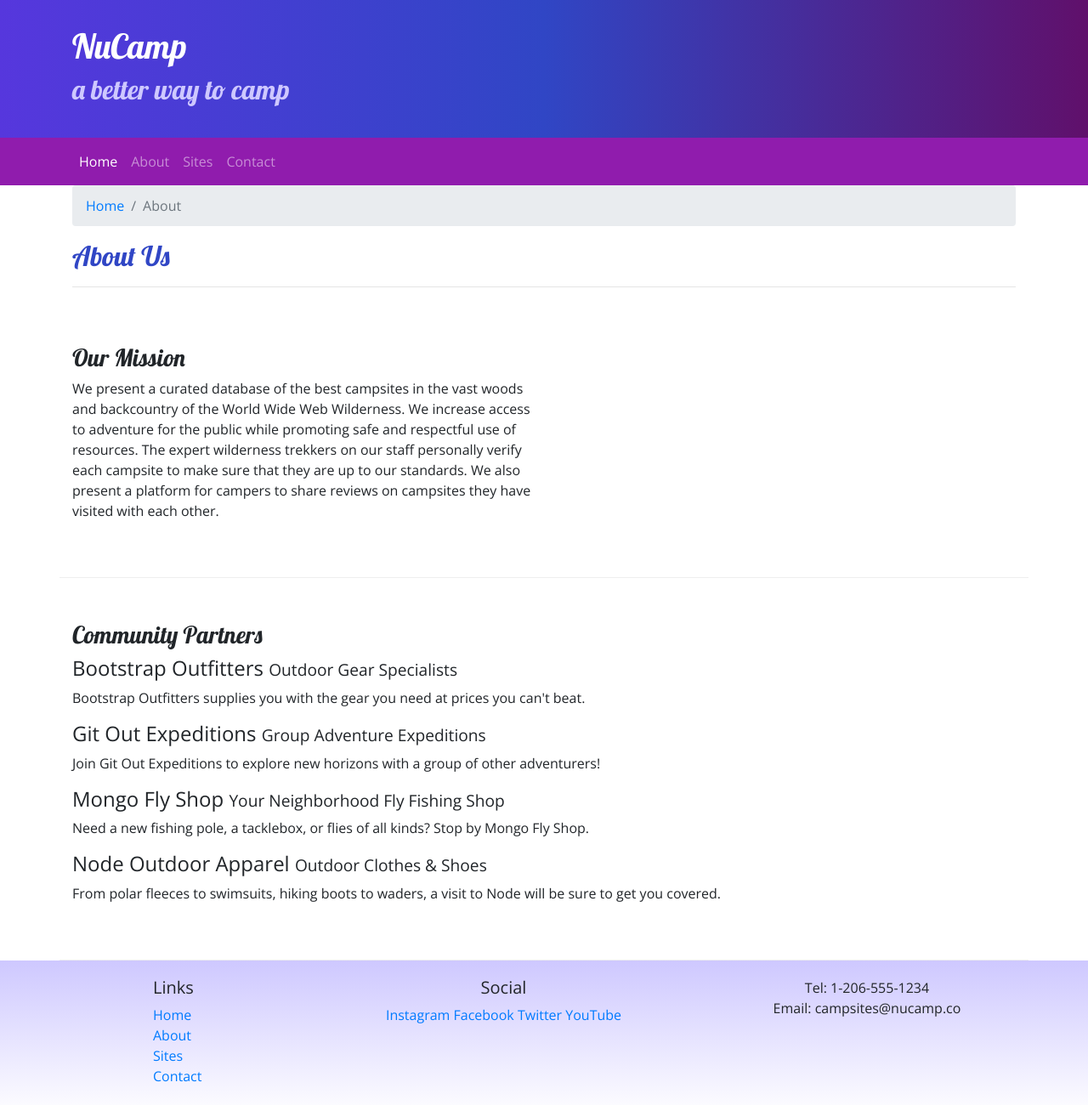
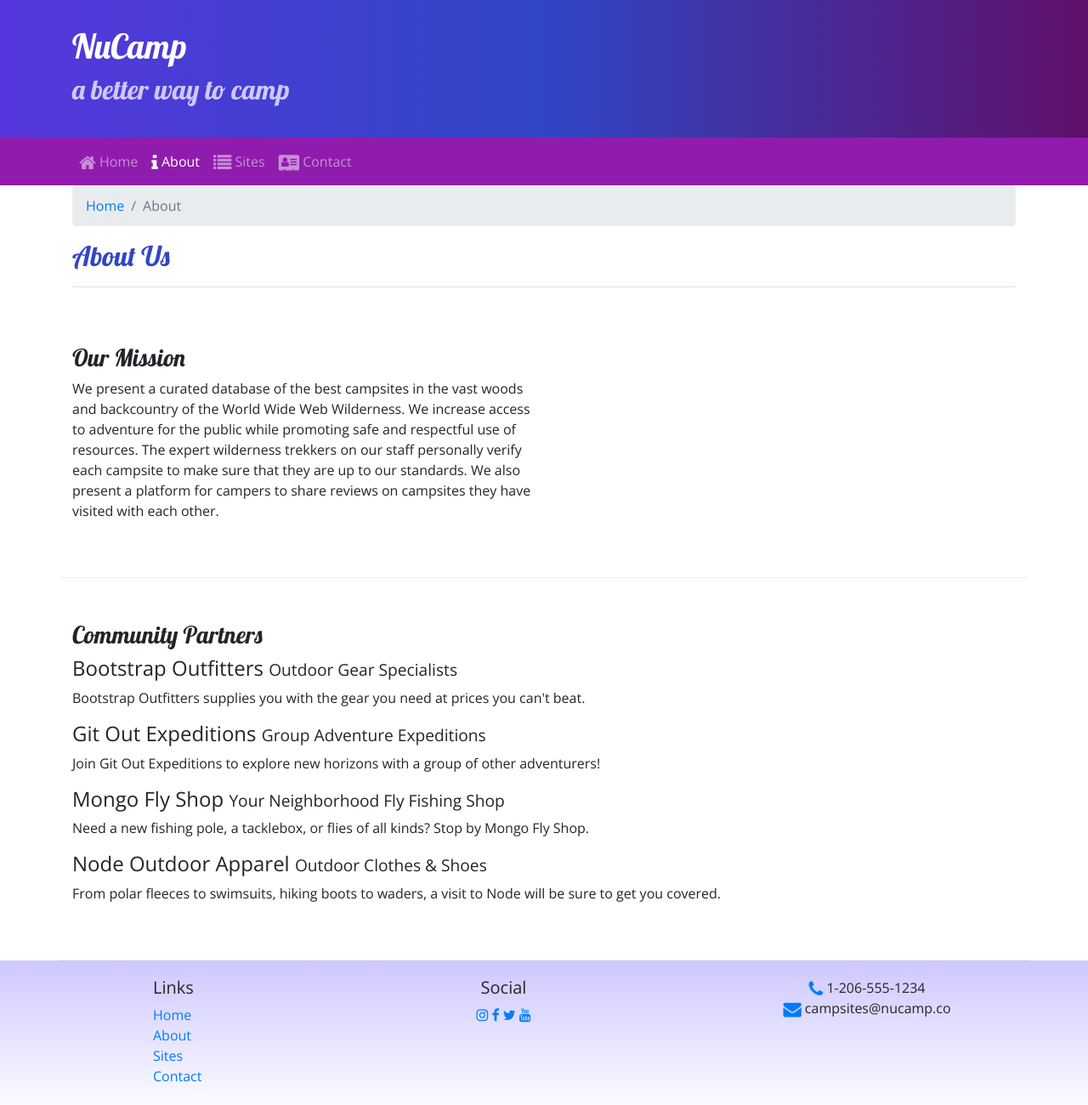
Before and after one commit to jsav11/Bootstrap-Workshop1, a website: page aboutus.html in a window 1280 px wide. Shown: the whole page at 85% size. Drawn offline with nearby package versions, Linux system fonts and the light colour scheme.

Commit message:
Icon Fonts

```diff
--- a/aboutus.html
+++ b/aboutus.html
@@ -37,10 +37,10 @@
             </button>
             <div class="collapse navbar-collapse" id="nucampNavbar">
                 <ul class="navbar-nav">
-                    <li class="nav-item active"><a class="nav-link" href="index.html">Home</a></li>
-                    <li class="nav-item"><a class="nav-link" href="#">About</a></li>
-                    <li class="nav-item"><a class="nav-link" href="#">Sites</a></li>
-                    <li class="nav-item"><a class="nav-link" href="#">Contact</a></li>
+                <li class="nav-item "><a class="nav-link" href="index.html"><i class="fa fa-home fa-lg"></i> Home</a></li>
+                <li class="nav-item active"><a class="nav-link" href="#"><i class="fa fa-info fa-lg"></i> About</a></li>
+                <li class="nav-item"><a class="nav-link" href="#"><i class="fa fa-list fa-lg"></i> Sites</a></li>
+                <li class="nav-item"><a class="nav-link" href="#"><i class="fa fa-address-card fa-lg"></i> Contact</a></li>
                 </ul>
             </div>
         </div>
@@ -94,14 +94,14 @@
                 </div>
                 <div class="col-6 col-sm-5 text-center">
                     <h5>Social</h5>
-                    <a href="http://instagram.com/">Instagram</a>
-                    <a href="http://facebook.com/">Facebook</a>
-                    <a href="http://twitter.com/">Twitter</a>
-                    <a href="http://youtube.com/">YouTube</a>
+                    <a href="http://instagram.com/"><i class="fa fa-instagram"></i></a>
+                    <a href="http://facebook.com/"><i class="fa fa-facebook"></i></a>
+                    <a href="http://twitter.com/"><i class="fa fa-twitter"></i></a>
+                    <a href="http://youtube.com/"><i class="fa fa-youtube"></i></a>
                 </div>
                 <div class="col-sm-4 text-center">
-                    Tel: 1-206-555-1234<br />
-                    Email: campsites@nucamp.co
+                    <i class="fa fa-phone fa-lg text-primary"></i> 1-206-555-1234<br />
+                    <i class="fa fa-envelope fa-lg text-primary"></i> campsites@nucamp.co
                 </div>
            </div>
         </div>
```
Also changed, not shown: index.html (+10 -10 lines).
